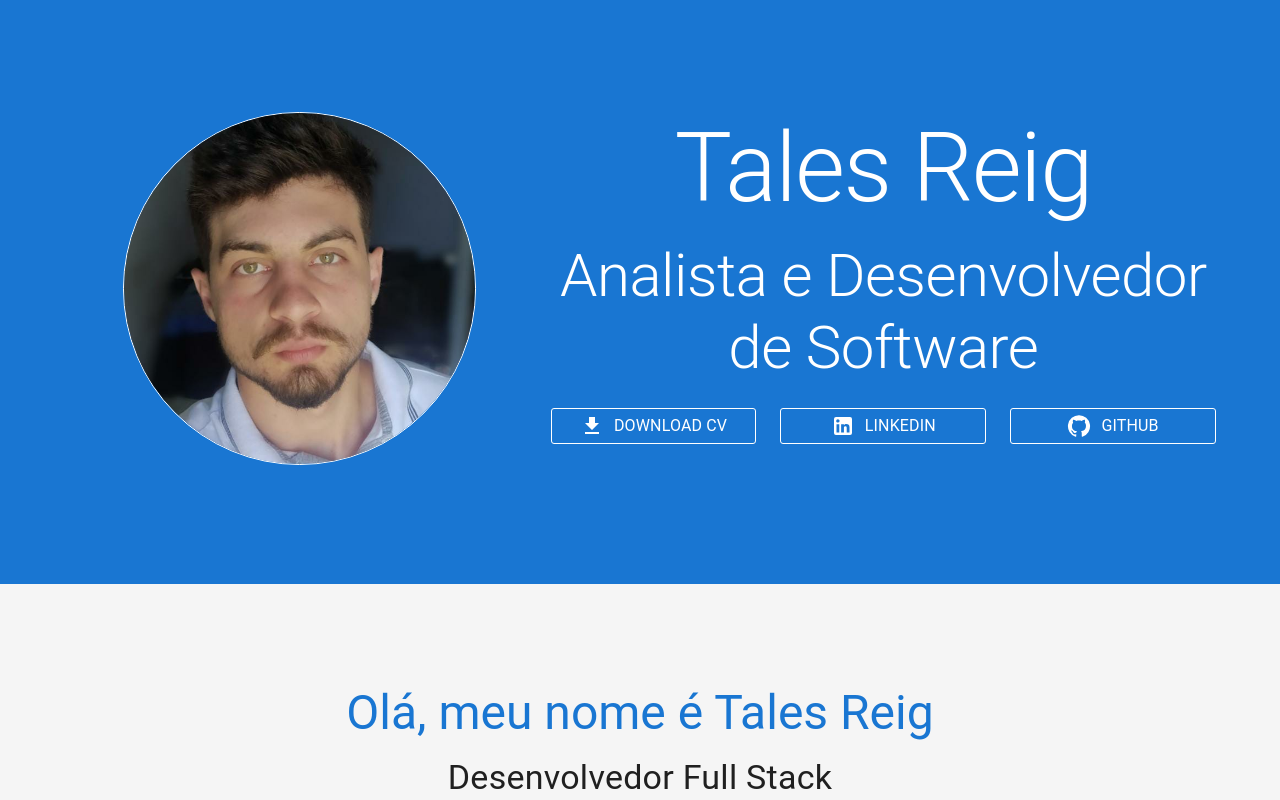
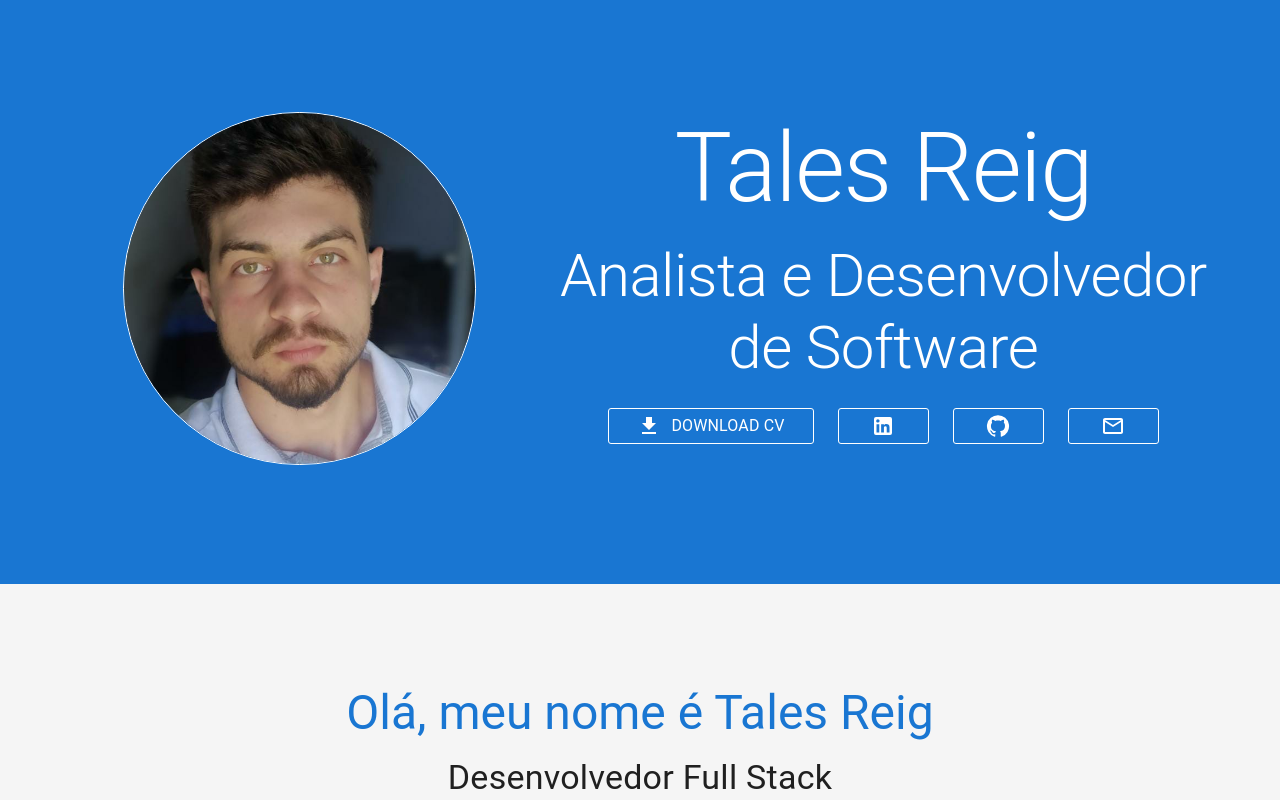
Before and after one commit to TalesReig/my-portfolio, a React (Vite) app: page /my-portfolio in a window 1280 px wide. Shown: the top 800 px of the page. Built offline with nearby package versions, Linux system fonts and the light colour scheme.

Commit message:
usando rotas para o email

```diff
--- a/package.json
+++ b/package.json
@@ -21,6 +21,7 @@
     "react": "^18.3.1",
     "react-dom": "^18.3.1",
     "react-icons": "^5.3.0",
+    "react-router-dom": "^6.26.1",
     "react-vertical-timeline-component": "^3.6.0"
   },
   "devDependencies": {
--- a/src/App.tsx
+++ b/src/App.tsx
@@ -1,12 +1,16 @@
-import Home from "./pages/Home/Home"
+import { BrowserRouter as Router, Route, Routes } from 'react-router-dom';
+import Home from './pages/Home/Home';
+import Email from './pages/Home/sections/Email/Email';
 
 function App() {
-
   return (
-    <>
-      <Home />
-    </>
-  )
+    <Router>
+      <Routes>
+        <Route path="/my-portfolio" element={<Home />} />
+        <Route path="/contact" element={<Email />} />
+      </Routes>
+    </Router>
+  );
 }
 
-export default App
+export default App;
--- a/src/components/StyledButtom/StyledButtom.tsx
+++ b/src/components/StyledButtom/StyledButtom.tsx
@@ -1,9 +1,9 @@
 import { Button, ButtonProps, styled } from "@mui/material";
 import { ReactNode } from "react";
 
-// Interface para as propriedades do StyledButton, estendendo ButtonProps para aceitar propriedades do botão padrão
 interface StyledButtonProps extends ButtonProps {
     children: ReactNode;
+    to?: string;
 }
 
 const StyledButton = styled(Button)(({ theme }) => ({
--- a/src/pages/Home/Home.tsx
+++ b/src/pages/Home/Home.tsx
@@ -14,7 +14,7 @@ function Home() {
       <Skills />
       <Resume />
       <Projects />
-      <Email />
+      {/* <Email /> */}
     </>
   )
 }
--- a/src/pages/Home/sections/Email/Email.tsx
+++ b/src/pages/Home/sections/Email/Email.tsx
@@ -3,7 +3,7 @@ import { Container, Typography, TextField, Button, styled } from "@mui/material"
 import emailjs from "@emailjs/browser";
 
 const StyledContactForm = styled("div")({
-  backgroundColor: "#f5f5f5",
+  backgroundColor: "#dedede",
   padding: "50px 0",
   minHeight: "100vh",
   display: "flex",
--- a/src/pages/Home/sections/Hero/Hero.tsx
+++ b/src/pages/Home/sections/Hero/Hero.tsx
@@ -1,10 +1,12 @@
-import { Box, Container, Grid, Typography, styled } from "@mui/material";
+import { Box, Container, Grid, Typography, styled, Button } from "@mui/material";
 import ImagePerfil from "../../../../assets/images/imagePerfil.jpeg";
 import DownloadIcon from '@mui/icons-material/Download';
 import LinkedInIcon from '@mui/icons-material/LinkedIn';
 import GitHubIcon from '@mui/icons-material/GitHub';
 import StyledButton from "../../../../components/StyledButtom/StyledButtom";
 import FileDownloader from "../../../../utils/FileDownloader";
+import MailOutlineIcon from '@mui/icons-material/MailOutline';
+import { Link } from 'react-router-dom';
 
 function Hero() {
 
@@ -56,28 +58,31 @@ function Hero() {
                     </Typography>
                   </StyledButton>
                 </Grid>
-                <Grid item xs={12} md={4} display="flex" justifyContent="center">
+                <Grid item xs={4} md={2} display="flex" justifyContent="center">
                   <StyledButton
                     component="a"
                     href="https://www.linkedin.com/in/tales-reig-608948302/"
                     rel="noopener noreferrer"
                   >
                     <LinkedInIcon />
-                    <Typography>
-                      LinkedIn
-                    </Typography>
                   </StyledButton>
                 </Grid>
-                <Grid item xs={12} md={4} display="flex" justifyContent="center">
+                <Grid item xs={4} md={2} display="flex" justifyContent="center">
                   <StyledButton
                     component="a"
                     href="https://github.com/TalesReig"
                     rel="noopener noreferrer"
                   >
                     <GitHubIcon />
-                    <Typography>
-                      GitHub
-                    </Typography>
+                  </StyledButton>
+                </Grid>
+                <Grid item xs={4} md={2} display="flex" justifyContent="center">
+                  <StyledButton
+                    component={Link}
+                    to="/contact"
+                    rel="noopener noreferrer"
+                  >
+                    <MailOutlineIcon />
                   </StyledButton>
                 </Grid>
               </Grid>
```
Also changed, not shown: 1 other file (tests, documents, lock files or other folders).
